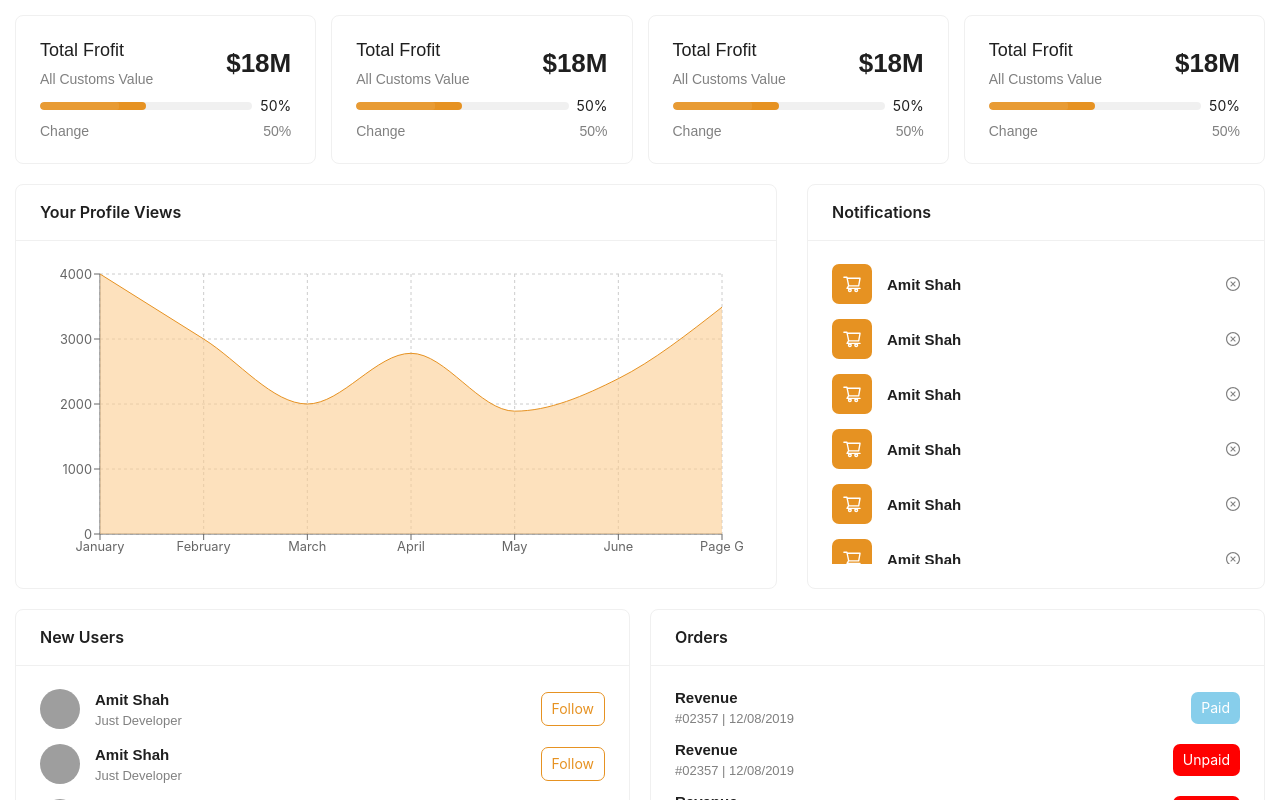
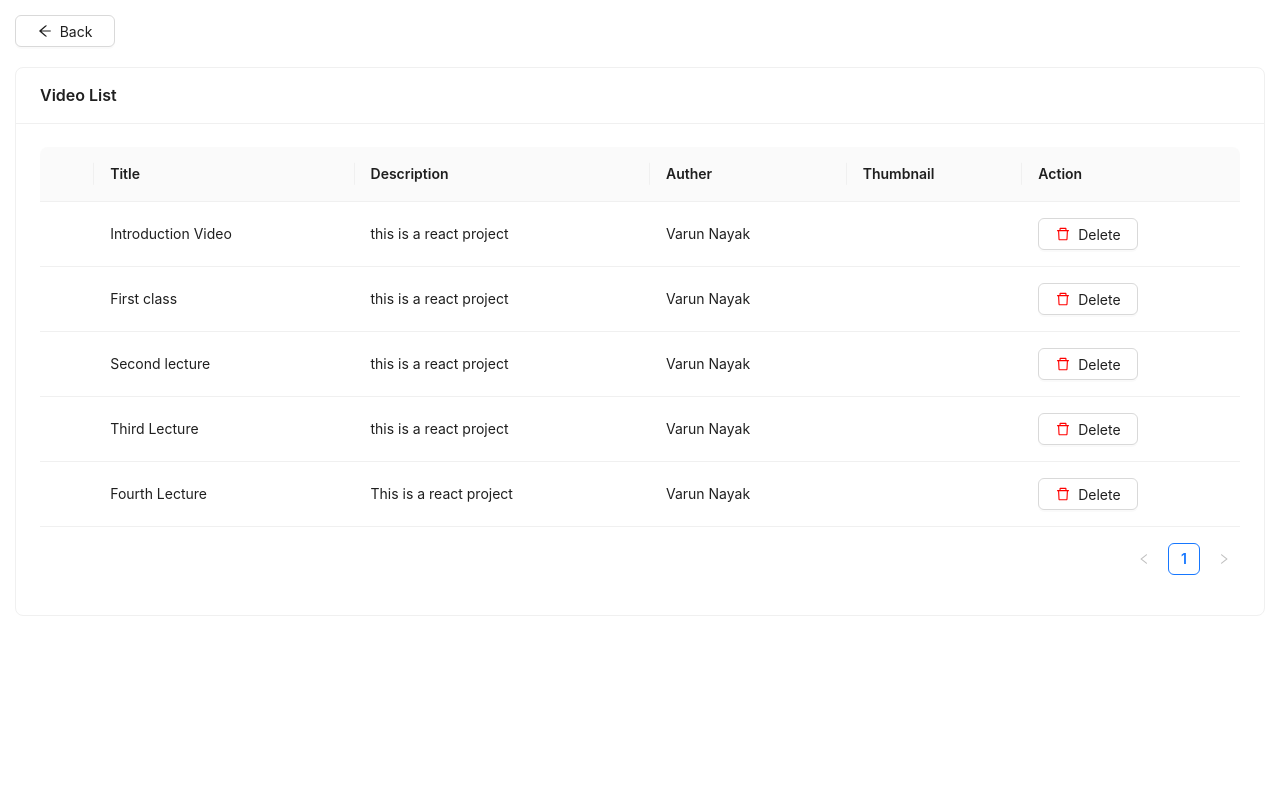
Before and after one commit to AMIT9027/adminDashboard, a React (Create React App) app: page /video-list in a window 1280 px wide. Shown: the top 800 px of the page. Built offline with nearby package versions, Linux system fonts and the light colour scheme; grey boxes are pictures that could not be loaded.

Commit message:
feat/new-pages

```diff
--- a/package.json
+++ b/package.json
@@ -11,6 +11,7 @@
     "antd-icons": "^0.1.0-alpha.1",
     "react": "^18.2.0",
     "react-dom": "^18.2.0",
+    "react-router-dom": "^6.14.1",
     "react-scripts": "5.0.1",
     "recharts": "^2.7.2",
     "styled-components": "^6.0.2",
--- a/src/App.js
+++ b/src/App.js
@@ -1,7 +1,24 @@
 import Dashboard from "./pages/Dashboard";
+import { BrowserRouter as Router, Route, Routes } from "react-router-dom";
+import UserList from "./pages/userList";
+import DocumentList from "./pages/documentList";
+import VideoList from "./pages/videoList";
+import CourseList from "./pages/courseList";
 
 function App() {
-  return <Dashboard />;
+  return (
+    <>
+      <Router>
+        <Routes>
+          <Route path="/" element={<Dashboard />} />
+          <Route path="/user-list" element={<UserList />} />
+          <Route path="/course-list" element={<CourseList />} />
+          <Route path="/video-list" element={<VideoList />} />
+          <Route path="/document-list" element={<DocumentList />} />
+        </Routes>
+      </Router>
+    </>
+  );
 }
 
 export default App;
--- /dev/null
+++ b/src/components/Table/index.jsx
@@ -0,0 +1,26 @@
+import { Button, Card, Table } from "antd";
+import React from "react";
+import { Container, DashboardWrap } from "../../styles/Dashboard";
+import {ArrowLeftOutlined} from "@ant-design/icons"
+import { Link } from "react-router-dom";
+const TableList = ({ title, data, columns, actions ,extra }) => {
+  return (
+    <Container>
+
+      <DashboardWrap >
+        <Link to={"/"}>
+            <Button icon={<ArrowLeftOutlined />} >Back</Button>
+        </Link>
+        <Card title={title} extra={extra} >
+          <Table
+            dataSource={data}
+            columns={actions ? columns.concat(actions) : columns}
+            pagination
+          />
+        </Card>
+      </DashboardWrap>
+    </Container>
+  );
+};
+
+export default TableList;
--- /dev/null
+++ b/src/json/course/index.js
@@ -0,0 +1,72 @@
+export const CourseJson = {
+  dataSource: [
+    {
+      id: "1",
+      title: "React Js Full ",
+      description: "this is a react project",
+      price: 20000,
+      auther: "Varun Nayak",
+      banner: "",
+    },
+    {
+      id: "2",
+      title: "React Js Full ",
+      description: "this is a react project",
+      price: 20000,
+      auther: "Varun Nayak",
+      banner: "",
+    },
+    {
+      id: "3",
+      title: "React Js Full ",
+      description: "this is a react project",
+      price: 20000,
+      auther: "Varun Nayak",
+      banner: "",
+    },
+    {
+      id: "4",
+      title: "React Js Full ",
+      description: "this is a react project",
+      price: 20000,
+      auther: "Varun Nayak",
+      banner: "",
+    },
+    {
+      id: "5",
+      title: "React Js Full ",
+      description: "this is a react project",
+      price: 20000,
+      auther: "Varun Nayak",
+      banner: "",
+    },
+  ],
+
+  columns: [
+    // {
+    //   title: "",
+    //   dataIndex: "",
+    //   key: "",
+    // },
+    {
+      title: "Title",
+      dataIndex: "title",
+      key: "title",
+    },
+    {
+      title: "Description",
+      dataIndex: "description",
+      key: "description",
+    },
+    {
+      title: "Price",
+      dataIndex: "price",
+      key: "price",
+    },
+    {
+      title: "Auther",
+      dataIndex: "auther",
+      key: "auther",
+    },
+  ],
+};
--- /dev/null
+++ b/src/json/document/index.js
@@ -0,0 +1,87 @@
+export const DocumentsJson = {
+  dataSource: [
+    {
+      title: "Introduction to Python",
+      ref: "PY101",
+      author: "John Doe",
+      course_name: "Python Programming",
+    },
+    {
+      title: "Web Development Fundamentals",
+      ref: "WD101",
+      author: "Jane Smith",
+      course_name: "Web Development",
+    },
+    {
+      title: "Data Analysis Techniques",
+      ref: "DA201",
+      author: "Alex Johnson",
+      course_name: "Data Science",
+    },
+    {
+      title: "Graphic Design Basics",
+      ref: "GD101",
+      author: "Emily Thompson",
+      course_name: "Graphic Design",
+    },
+    {
+      title: "Introduction to JavaScript",
+      ref: "JS101",
+      author: "Michael Davis",
+      course_name: "JavaScript Programming",
+    },
+    {
+      title: "Machine Learning Fundamentals",
+      ref: "ML101",
+      author: "Sarah Wilson",
+      course_name: "Machine Learning",
+    },
+    {
+      title: "Mobile App Development",
+      ref: "MAD101",
+      author: "David Brown",
+      course_name: "Mobile App Development",
+    },
+    {
+      title: "Database Management Systems",
+      ref: "DBMS101",
+      author: "Laura Martinez",
+      course_name: "Database Management",
+    },
+    {
+      title: "Artificial Intelligence Applications",
+      ref: "AI201",
+      author: "Robert Lee",
+      course_name: "Artificial Intelligence",
+    },
+    {
+      title: "Network Security Fundamentals",
+      ref: "NS101",
+      author: "Jennifer Adams",
+      course_name: "Network Security",
+    },
+  ],
+
+  columns: [
+    {
+      title: "Title",
+      dataIndex: "title",
+      key: "title",
+    },
+    {
+      title: "Ref",
+      dataIndex: "ref",
+      key: "ref",
+    },
+    {
+      title: "Author",
+      dataIndex: "author",
+      key: "author",
+    },
+    {
+      title: "Course Name",
+      dataIndex: "course_name",
+      key: "course_name",
+    },
+  ],
+};
--- /dev/null
+++ b/src/json/user/index.js
@@ -0,0 +1,52 @@
+export const UserJson = {
+  dataSource: [
+    {
+      id: "1",
+      name: "Mike",
+      age: 32,
+      address: "10 Downing Street",
+    },
+    {
+      id: "2",
+      name: "John",
+      age: 42,
+      address: "10 Downing Street",
+    },
+    {
+      id: "3",
+      name: "John",
+      age: 42,
+      address: "10 Downing Street",
+    },
+    {
+      id: "4",
+      name: "John",
+      age: 42,
+      address: "10 Downing Street",
+    },
+    {
+      id: "5",
+      name: "John",
+      age: 42,
+      address: "10 Downing Street",
+    },
+  ],
+
+  columns: [
+    {
+      title: "Name",
+      dataIndex: "name",
+      key: "name",
+    },
+    {
+      title: "Age",
+      dataIndex: "age",
+      key: "age",
+    },
+    {
+      title: "Address",
+      dataIndex: "address",
+      key: "address",
+    },
+  ],
+};
--- /dev/null
+++ b/src/json/video/index.js
@@ -0,0 +1,73 @@
+export const VideoJson = {
+  dataSource: [
+    {
+      id: "1",
+      title: "Introduction Video",
+      description: "this is a react project",
+      course: "React JS",
+      auther: "Varun Nayak",
+      thumbnail: "",
+    },
+    {
+      id: "2",
+      title: "First class",
+      description: "this is a react project",
+      course: "React JS",
+      auther: "Varun Nayak",
+      thumbnail: "",
+    },
+    {
+      id: "3",
+      title: "Second lecture",
+      description: "this is a react project",
+      course: "React JS",
+      auther: "Varun Nayak",
+      thumbnail: "",
+    },
+    {
+      id: "4",
+      title: "Third Lecture ",
+      description: "this is a react project",
+      course: "React JS",
+      auther: "Varun Nayak",
+      thumbnail: "",
+    },
+    {
+      id: "5",
+      title: "Fourth Lecture",
+      description: "This is a react project",
+      course: "React JS",
+      auther: "Varun Nayak",
+      thumbnail: "",
+    },
+  ],
+
+  columns: [
+    {
+      title: "",
+      dataIndex: "",
+      key: "",
+    },
+    {
+      title: "Title",
+      dataIndex: "title",
+      key: "title",
+    },
+    {
+      title: "Description",
+      dataIndex: "description",
+      key: "description",
+    },
+
+    {
+      title: "Auther",
+      dataIndex: "auther",
+      key: "auther",
+    },
+    {
+      title: "Thumbnail",
+      dataIndex: "thumbnail",
+      key: "thumbnail",
+    },
+  ],
+};
--- /dev/null
+++ b/src/pages/courseList/index.jsx
@@ -0,0 +1,30 @@
+
+
+import React from 'react'
+import TableList from '../../components/Table'
+import { CourseJson } from '../../json/course'
+import { Button, Space } from 'antd'
+import {EditOutlined,EyeOutlined,DeleteOutlined} from "@ant-design/icons"
+
+const CourseList = () => {
+
+    const Actions = [
+        {
+      title: "Action",
+      key: "action",
+      render: () => (
+        <Space size={"middle"}>
+          <Button icon={<EditOutlined />}>Update</Button>
+          <Button  icon={<EyeOutlined />}>View</Button>
+          <Button icon={<DeleteOutlined color='red'/>}>Delete</Button>
+        </Space>
+      ),
+    },
+    ]
+
+  return (
+    <TableList title="Course List" data={CourseJson.dataSource} columns={CourseJson.columns} actions={Actions} />
+  )
+}
+
+export default CourseList
--- /dev/null
+++ b/src/pages/documentList/index.jsx
@@ -0,0 +1,14 @@
+
+
+import React from 'react'
+import TableList from '../../components/Table'
+import { DocumentsJson } from '../../json/document'
+
+const DocumentList = () => {
+
+  return (
+    <TableList title="Document List" data={DocumentsJson.dataSource} columns={DocumentsJson.columns} />
+  )
+}
+
+export default DocumentList
--- /dev/null
+++ b/src/pages/userList/index.jsx
@@ -0,0 +1,39 @@
+import React from "react";
+import TableList from "../../components/Table";
+import { UserJson } from "../../json/user";
+import { Button, Switch } from "antd";
+import {PlusCircleOutlined } from "@ant-design/icons"
+const UserList = () => {
+  const Actions = [
+    {
+      title: "Mentor",
+      key: "mentor",
+      render: () => (
+        <>
+          <Switch   defaultChecked />
+        </>
+      ),
+    },
+    {
+      title: "Action",
+      key: "action",
+      render: () => (
+        <div>
+          <p>Delete</p>
+        </div>
+      ),
+    },
+  ];
+
+  return (
+    <TableList
+      title="User List"
+      data={UserJson.dataSource}
+      columns={UserJson.columns}
+      actions={Actions}
+      extra={<Button icon={<PlusCircleOutlined />}>Add User</Button>}
+    />
+  );
+};
+
+export default UserList;
--- /dev/null
+++ b/src/pages/videoList/index.jsx
@@ -0,0 +1,28 @@
+
+
+import React from 'react'
+import TableList from '../../components/Table'
+import { VideoJson } from '../../json/video'
+import { Button } from 'antd'
+import {DeleteOutlined} from "@ant-design/icons"
+
+const VideoList = () => {
+
+    const Actions = [
+        {
+      title: "Action",
+      key: "action",
+      render: () => (
+        <div>
+          <Button icon={<DeleteOutlined style={{color:"red"}}/>}>Delete</Button>
+        </div>
+      ),
+    },
+    ]
+
+  return (
+    <TableList title="Video List" data={VideoJson.dataSource} columns={VideoJson.columns} actions={Actions} />
+  )
+}
+
+export default VideoList
--- a/src/styles/Dashboard/index.jsx
+++ b/src/styles/Dashboard/index.jsx
@@ -13,4 +13,9 @@ export const DashboardWrap = styled.div`
   flex-direction: column;
   gap: 20px;
   padding: 15px;
+  .ant-btn{
+    width: 100%;
+    max-width: 100px;
+
+  }
 `;
```
Also changed, not shown: 1 other file (tests, documents, lock files or other folders).
